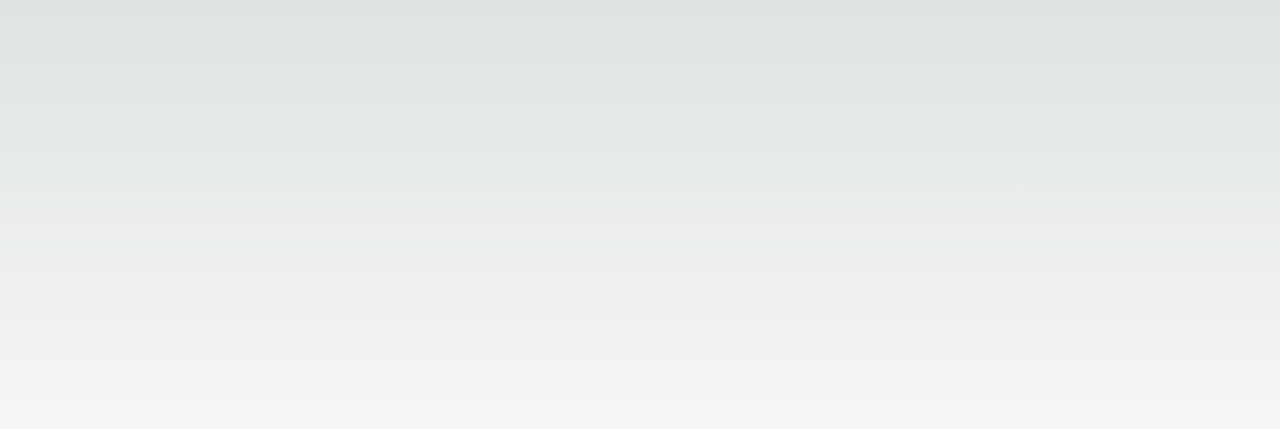
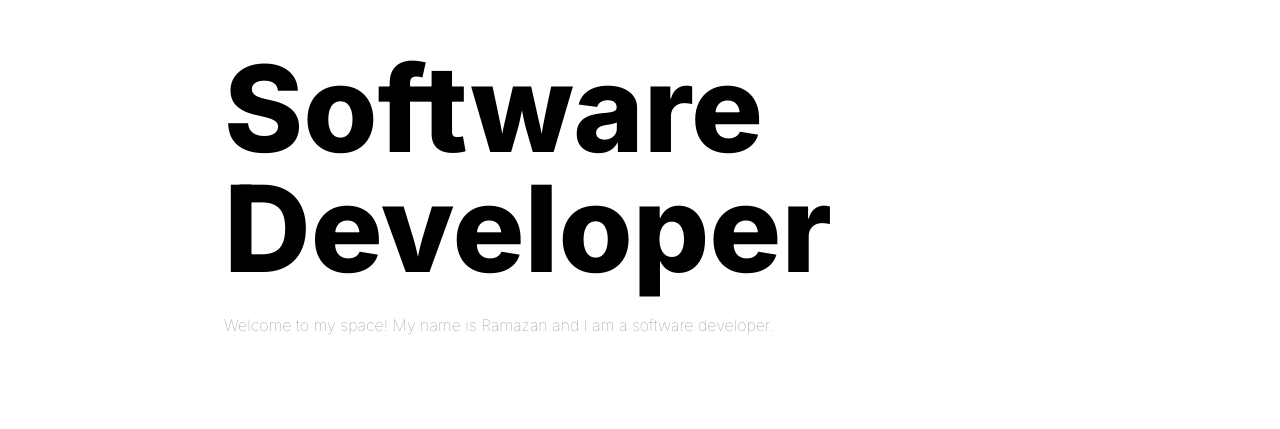
Before and after one commit to RamazanIttiev/Ramazan_Ittiev, a Next.js app: page / in a window 1280 px wide. Shown: the part 175-604 px from the top of the page. Built offline with nearby package versions, Linux system fonts and the light colour scheme.

Commit message:
hero title

```diff
--- a/package.json
+++ b/package.json
@@ -29,6 +29,7 @@
     "@trivago/prettier-plugin-sort-imports": "^4.2.0",
     "cssnano": "^6.0.1",
     "prettier": "^3.0.1",
-    "prettier-plugin-tailwindcss": "^0.5.2"
+    "prettier-plugin-tailwindcss": "^0.5.2",
+    "tailwind-merge": "^1.14.0"
   }
 }
--- a/src/app/globals.css
+++ b/src/app/globals.css
@@ -4,24 +4,16 @@
 
 :root {
   --foreground-rgb: 0, 0, 0;
-  --background-start-rgb: 214, 219, 220;
-  --background-end-rgb: 255, 255, 255;
 }
 
 @media (prefers-color-scheme: dark) {
   :root {
     --foreground-rgb: 255, 255, 255;
-    --background-start-rgb: 0, 0, 0;
-    --background-end-rgb: 0, 0, 0;
+    --background: 29 29 29;
   }
 }
 
 body {
   color: rgb(var(--foreground-rgb));
-  background: linear-gradient(
-      to bottom,
-      transparent,
-      rgb(var(--background-end-rgb))
-    )
-    rgb(var(--background-start-rgb));
+  background: rgb(var(--background))
 }
--- a/src/app/layout.tsx
+++ b/src/app/layout.tsx
@@ -2,6 +2,8 @@ import { ReactNode } from 'react';
 
 import type { Metadata } from 'next';
 import { Inter } from 'next/font/google';
+
+import { twMerge } from 'tailwind-merge';
 
 import './globals.css';
 
@@ -15,7 +17,7 @@ export const metadata: Metadata = {
 export default function RootLayout({ children }: { children: ReactNode }) {
 	return (
 		<html lang="en">
-			<body className={inter.className}>{children}</body>
+			<body className={twMerge(inter.className, 'font-sans')}>{children}</body>
 		</html>
 	);
 }
--- a/src/app/page.tsx
+++ b/src/app/page.tsx
@@ -1,3 +1,14 @@
 export default function Home() {
-	return <main className="flex min-h-screen flex-col items-center justify-between p-24"></main>;
+	return (
+		<main>
+			<div className={'p-56'}>
+				<h1 className={'font-bold mb-6 text-3xl'}>
+					Software <br /> Developer
+				</h1>
+				<p className={'text-accent2 font-thin'}>
+					Welcome to my space! My name is Ramazan and I am a software developer.
+				</p>
+			</div>
+		</main>
+	);
 }
--- a/tailwind.config.ts
+++ b/tailwind.config.ts
@@ -22,8 +22,10 @@ const config: Config = {
 			},
 		},
 		fontFamily: {
-			sans: ['Graphik', 'sans-serif'],
+			sans: ['Poppins', 'sans-serif'],
 		},
+		fontSize: { '3xl': ['15vh', '1'] },
+		fontWeight: { thin: '100', normal: '400', bold: '800', extraBold: '900' },
 		borderRadius: {
 			none: '0',
 			sm: '.125rem',
@@ -37,7 +39,8 @@ const config: Config = {
 			secondaryText: '',
 			mainBg: '',
 			secondaryBg: '',
-			hintColor: '',
+			accent1: '#fafafa',
+			accent2: '#888',
 			linkColor: '',
 			linkColorHover: '',
 			buttonColor: '',
--- a/tsconfig.json
+++ b/tsconfig.json
@@ -21,7 +21,8 @@
     ],
     "paths": {
       "@/*": ["./src/*"],
-      "@/ui": ["./src/ui"]
+      "@/ui": ["./src/ui"],
+      "@/components": ["./src/components"]
     }
   },
   "include": ["next-env.d.ts", "**/*.ts", "**/*.tsx", ".next/types/**/*.ts"],
```
Also changed, not shown: 2 other files (tests, documents, lock files or other folders).
